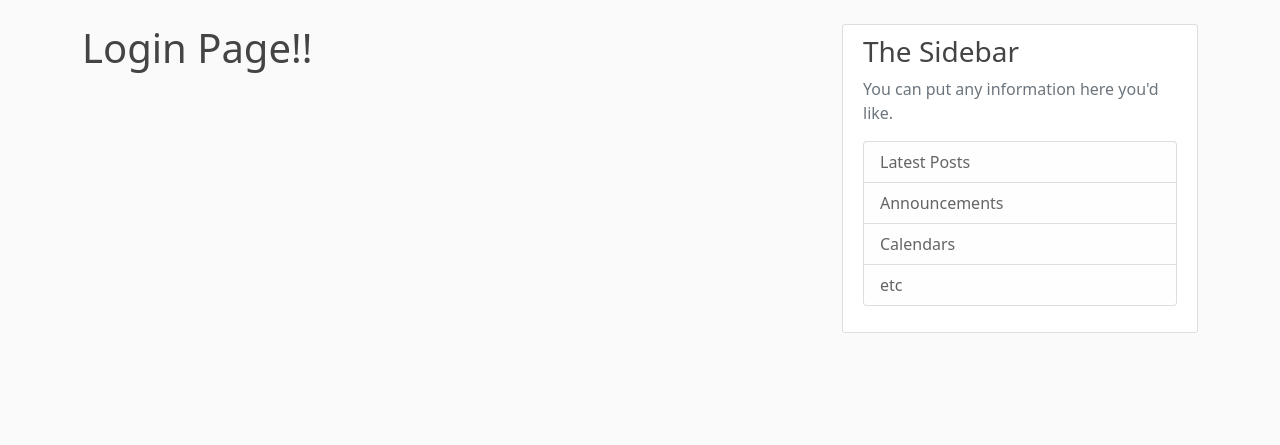
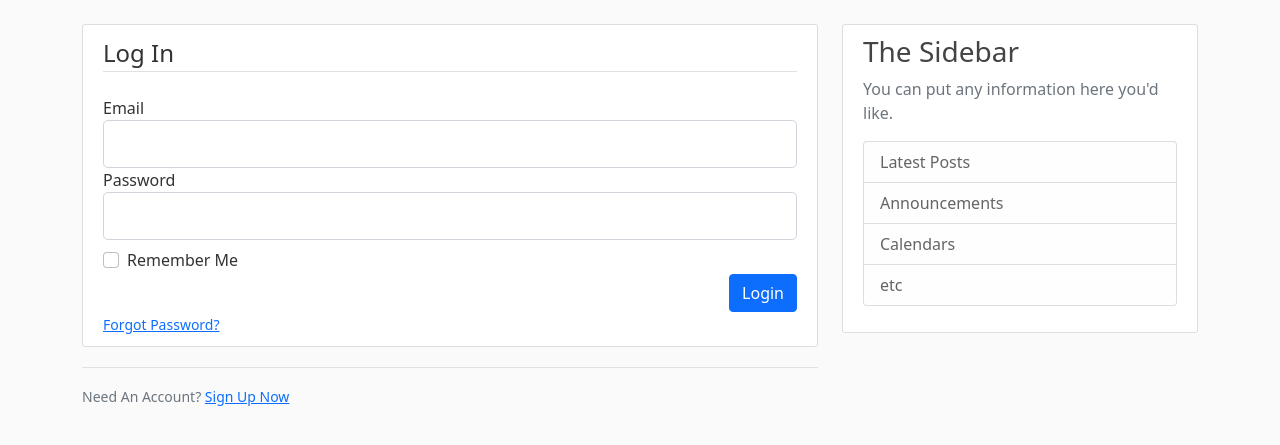
Before and after one commit to debojyotichatterjee9/flasky-blogger, a Flask app: page /login in a window 1280 px wide. Shown: the part 56-501 px from the top of the page. Run offline with Flask 2, Linux system fonts and the light colour scheme.

Commit message:
login form functionality

```diff
--- a/app.py
+++ b/app.py
@@ -45,9 +45,12 @@ def register():
         return redirect(url_for('home'))
     return render_template('./register/register.html', title='Registration', form=reg_form)
 
-@app.route('/login')
+@app.route('/login', methods=["GET", "POST"])
 def login():
     login_form = LoginForm()
+    if login_form.validate_on_submit():
+        flash(f'Welcome {login_form.email.data}!', 'success')
+        return redirect(url_for('home'))
     return render_template('./login/login.html', title='Login', form=login_form)
 
 # if running this file directly using python then the below condition is true
--- a/templates/login/login.html
+++ b/templates/login/login.html
@@ -1,8 +1,58 @@
 {% extends "./layout/layout.html" %}
 
-    {% block content %}
-        <h1>Login Page!!</h1>
-    {% endblock content %}
+{% block content %}
+<div class="content-section">
+    <form method="POST" action="">
+        {{ form.hidden_tag() }}
+        <fieldset class="form-group">
+            <legend class="border-bottom mb-4">Log In</legend>
+            <div class="form-group">
+                {{ form.email.label(class="form-control-label") }}
+                {% if form.email.errors %}
+                {{ form.email(class="form-control form-control-lg is-invalid") }}
+                <div class="invalid-feedback">
+                    {% for error in form.email.errors %}
+                    <span>{{ error }}</span>
+                    {% endfor %}
+                </div>
+                {% else %}
+                {{ form.email(class="form-control form-control-lg") }}
+                {% endif %}
+            </div>
+            <div class="form-group">
+                {{ form.password.label(class="form-control-label") }}
+                {% if form.password.errors %}
+                {{ form.password(class="form-control form-control-lg is-invalid") }}
+                <div class="invalid-feedback">
+                    {% for error in form.password.errors %}
+                    <span>{{ error }}</span>
+                    {% endfor %}
+                </div>
+                {% else %}
+                {{ form.password(class="form-control form-control-lg") }}
+                {% endif %}
+            </div>
+            <div class="form-check mt-2">
+                {{ form.remember(class="form-check-input") }}
+                {{ form.remember.label(class="form-check-label") }}
+            </div>
+        </fieldset>
+        <div class="d-grid gap-2 d-md-flex justify-content-md-end">
+            <div class="form-group">
+                {{ form.submit(class="btn btn-primary") }}
+            </div>
+        </div>
+        <small class="text-muted ml-2">
+            <a href="#">Forgot Password?</a>
+        </small>
+    </form>
+</div>
+<div class="border-top pt-3">
+    <small class="text-muted">
+        Need An Account? <a class="ml-2" href="{{ url_for('register') }}">Sign Up Now</a>
+    </small>
+</div>
+{% endblock content %}
 <!--
     jinja2 alows you to name the block,
     when you are ending the block.
```
